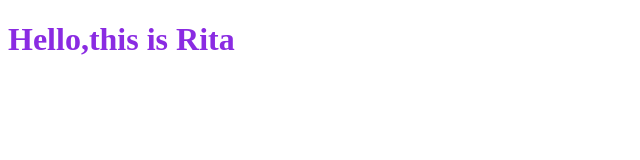
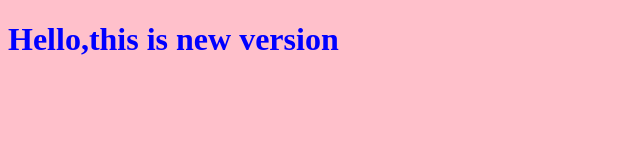
Before and after one commit to RittaSaba/myProject, a plain HTML site: page index.html in a window 1280 px wide. Shown: the whole page, without its empty margins (0-640 px from the left). Drawn offline with Linux system fonts and the light colour scheme.

Commit message:
changing style for the title

```diff
--- a/index.html
+++ b/index.html
@@ -7,7 +7,7 @@
     <link rel="stylesheet"href="style.css">
 </head>
 <body>
-    <h1>Hello,this is Rita</h1>
+    <h1>Hello,this is new version</h1>
     <script src="app.js"></script>
 </body>
 </html>
--- a/style.css
+++ b/style.css
@@ -1 +1,4 @@
-h1{color:blueviolet;}
+h1{color:blue;}
+body{
+    background-color: pink;
+}
```
